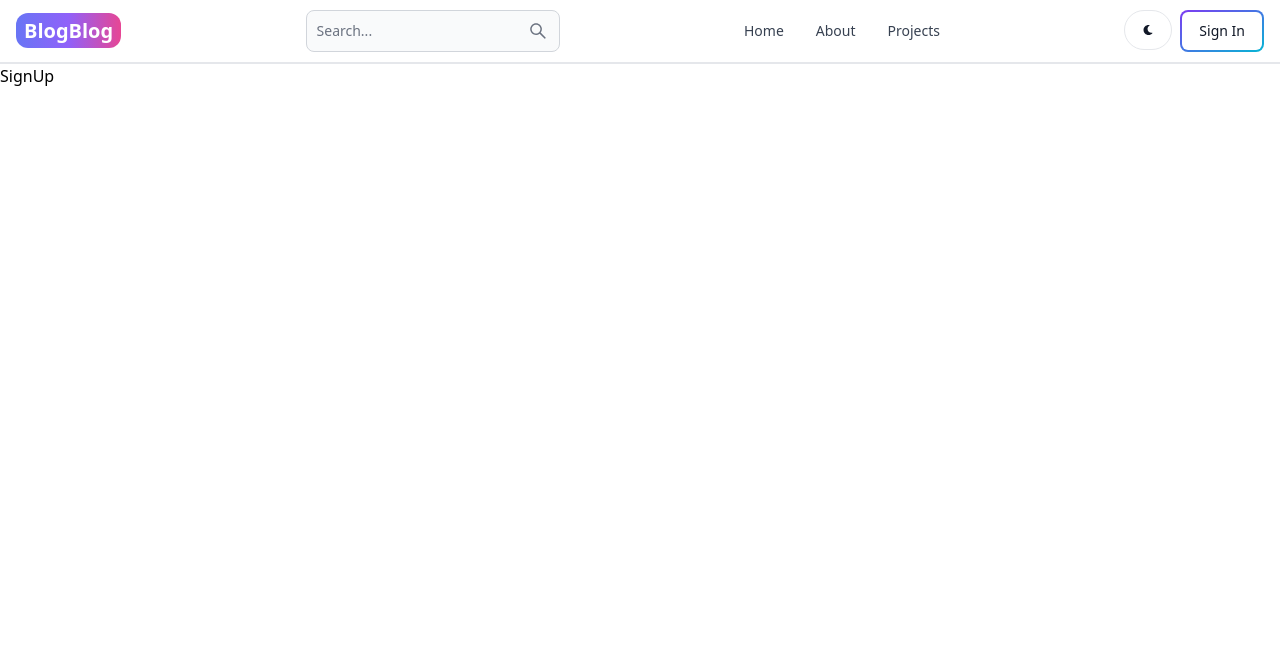
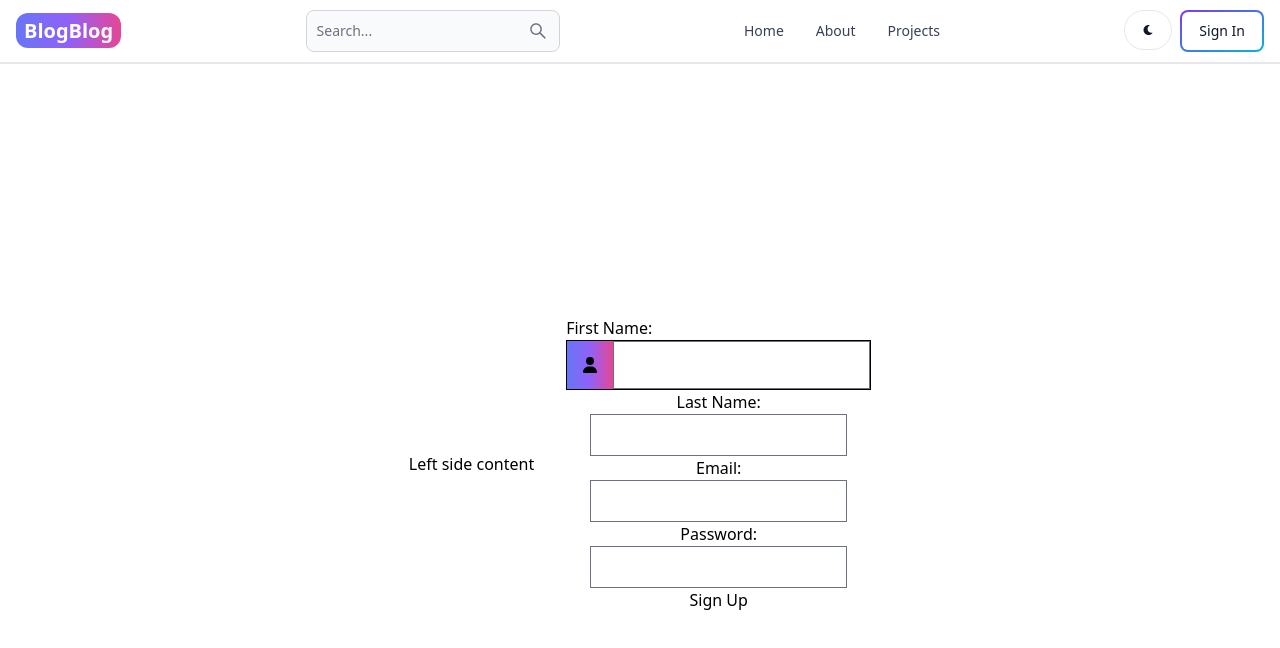
Before and after one commit to sumitsharnov/BlogBlog, a React (Vite) app in the folder client/: page /sign-up in a window 1280 px wide. Shown: the top 648 px of the page. Built offline with nearby package versions, Linux system fonts and the light colour scheme.

Commit message:
sign-up form - 1st phase

```diff
--- a/client/src/pages/SignUp.jsx
+++ b/client/src/pages/SignUp.jsx
@@ -1,7 +1,93 @@
-import React from 'react'
+import React, { useState } from "react";
+import { FontAwesomeIcon } from "@fortawesome/react-fontawesome";
+import { faUser } from "@fortawesome/free-solid-svg-icons";
 
-export default function SignUp() {
+const SignUp = () => {
+  const [formData, setFormData] = useState({
+    firstName: "",
+    lastName: "",
+    email: "",
+    password: "",
+  });
+
+  const handleChange = (e) => {
+    const { name, value } = e.target;
+    setFormData({
+      ...formData,
+      [name]: value,
+    });
+  };
+
+  const handleSubmit = (e) => {
+    e.preventDefault();
+    // Handle form submission here
+    console.log(formData);
+  };
+
   return (
-    <div>SignUp</div>
-  )
-}
+    <div className="flex justify-center items-center min-h-screen">
+      {/* Left side div */}
+      <div className="mr-8">Left side content</div>
+
+      {/* Form */}
+      <form
+        className="flex flex-col justify-center items-center"
+        onSubmit={handleSubmit}
+      >
+        <div className="flex justify-center flex-col items-center max-h-screen">
+          <label htmlFor="firstName" className="w-full">First Name:</label>
+          <div className="flex flex-row border border-black border-solid">
+            <FontAwesomeIcon
+              icon={faUser}
+              className="p-4 bg-gradient-to-r from-indigo-500 via-purple-500 to-pink-500  flex justify-center items-center m-l-2"
+            />
+            <input
+              type="text"
+              id="firstName"
+              name="firstName"
+              value={formData.firstName}
+              onChange={handleChange}
+              required
+            />
+          </div>
+        </div>
+        <div className="flex justify-center flex-col items-center ">
+          <label htmlFor="lastName">Last Name:</label>
+          <input
+            type="text"
+            id="lastName"
+            name="lastName"
+            value={formData.lastName}
+            onChange={handleChange}
+            required
+          />
+        </div>
+        <div className="flex justify-center flex-col items-center ">
+          <label htmlFor="email">Email:</label>
+          <input
+            type="email"
+            id="email"
+            name="email"
+            value={formData.email}
+            onChange={handleChange}
+            required
+          />
+        </div>
+        <div className="flex justify-center flex-col items-center ">
+          <label htmlFor="password">Password:</label>
+          <input
+            type="password"
+            id="password"
+            name="password"
+            value={formData.password}
+            onChange={handleChange}
+            required
+          />
+        </div>
+        <button type="submit">Sign Up</button>
+      </form>
+    </div>
+  );
+};
+
+export default SignUp;
--- a/client/vite.config.js
+++ b/client/vite.config.js
@@ -1,7 +1,9 @@
-import { defineConfig } from 'vite'
-import react from '@vitejs/plugin-react-swc'
+import { defineConfig } from "vite";
+import react from "@vitejs/plugin-react-swc";
+import reactRefresh from "@vitejs/plugin-react-refresh";
+import reactIcons from "vite-plugin-react-icons";
 
 // https://vitejs.dev/config/
 export default defineConfig({
-  plugins: [react()],
-})
+  plugins: [react(), reactRefresh(), reactIcons()],
+});
```
Also changed, not shown: package.json (+8 -0 lines), 1 other file (tests, documents, lock files or other folders).
